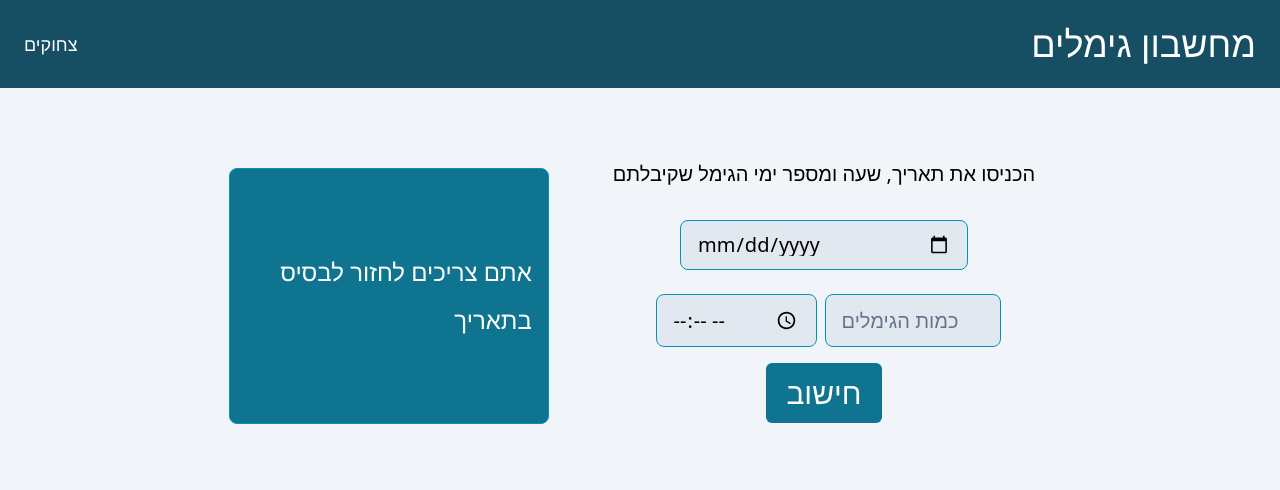
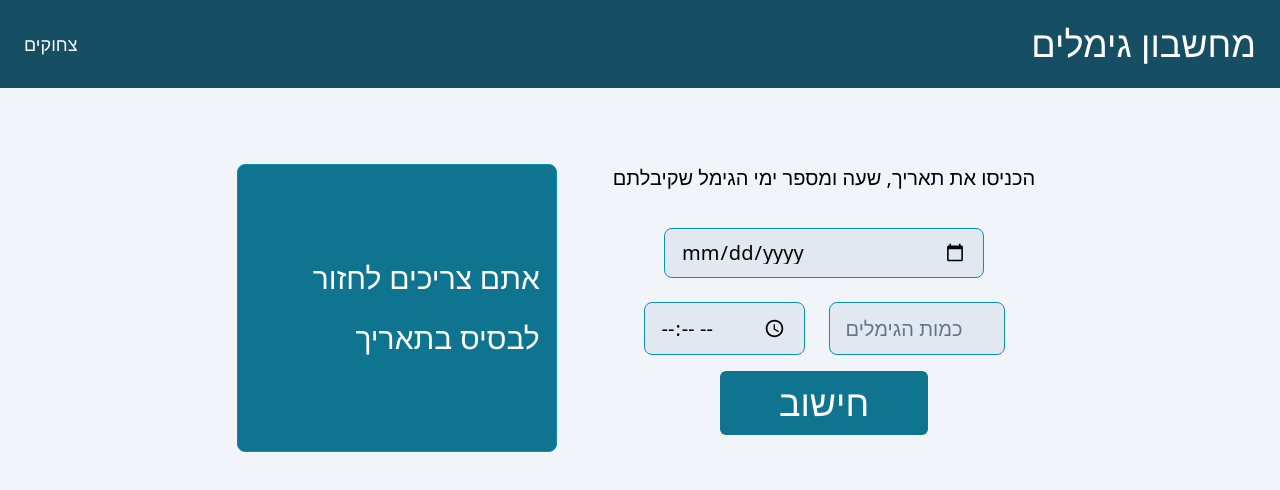
Before and after one commit to karshe69/gimelim, a website: page index.html in a window 1280 px wide. Drawn offline with Linux system fonts and the light colour scheme.

Commit message:
finalized v1.0

```diff
--- a/index.html
+++ b/index.html
@@ -16,31 +16,31 @@
     </nav>
 
     <div class="relative justify-center flex px-2 py-16">
-        <div class="flex items-center justify-center py-4 px-4">
+        <div class="flex items-center justify-center py-3 px-4">
             <div id="output" style="line-height: 2;"
-                class="flex items-center justify-center text-right text-white bg-cyan-700 font-medium py-3 px-4 mx-2 w-80 h-64 transition duration-150 ease-in-out border border-cyan-600 placeholder-slate-500 rounded-lg focus:outline-none focus:shadow-outline-blue focus:border-blue-300 focus:z-10 sm:text-2xl sm:leading-5">
+                class="flex items-center justify-center text-right text-white bg-cyan-700 font-medium py-3 px-4 mx-2 w-80 h-72 transition duration-150 ease-in-out border border-cyan-600 placeholder-slate-500 rounded-lg focus:outline-none focus:shadow-outline-blue focus:border-blue-300 focus:z-10 sm:text-3xl sm:leading-5">
                 אתם צריכים לחזור לבסיס בתאריך
             </div>
         </div>
         <div class="px-4">
-            <div class="py-2 px-6 items-end flex justify-end">
+            <div class="py-3 px-4 items-end flex justify-end">
                 <a class="text-xl">הכניסו את תאריך, שעה ומספר ימי הגימל שקיבלתם</a>
             </div>
             <div class="py-4">
                 <div class="flex items-center justify-center">
                     <input type="date" id="dateInput"
-                        class="bg-slate-200 form-input w-72 py-3 px-4 my-2 leading-5 transition duration-150 ease-in-out border border-cyan-600 placeholder-slate-500 rounded-lg focus:outline-none focus:shadow-outline-blue focus:border-cyan-500 focus:z-10 sm:text-xl sm:leading-5" />
+                        class="bg-slate-200 form-input w-80 py-3 px-4 my-2 leading-5 transition duration-150 ease-in-out border border-cyan-600 placeholder-slate-500 rounded-lg focus:outline-none focus:shadow-outline-blue focus:border-cyan-500 focus:z-10 sm:text-xl sm:leading-5" />
                 </div>
                 <div class="flex items-center justify-center my-2">
                     <input type="time" id="timeInput"
-                        class="bg-slate-200 form-input py-3 px-4 block mx-2 leading-5 transition duration-150 ease-in-out border border-cyan-600 placeholder-slate-500 rounded-lg focus:outline-none focus:shadow-outline-blue focus:border-cyan-500 focus:z-10 sm:text-xl sm:leading-5" />
+                        class="bg-slate-200 form-input py-3 px-4 block mx-3 leading-5 transition duration-150 ease-in-out border border-cyan-600 placeholder-slate-500 rounded-lg focus:outline-none focus:shadow-outline-blue focus:border-cyan-500 focus:z-10 sm:text-xl sm:leading-5" />
                     <input type="number" id="numberInput"
-                        class="bg-slate-200 w-44 form-input py-3 px-4 block my-2 leading-5 transition duration-150 ease-in-out border border-cyan-600 placeholder-slate-500 rounded-lg focus:outline-none focus:shadow-outline-blue focus:border-cyan-500 focus:z-10 sm:text-xl sm:leading-5"
+                        class="bg-slate-200 w-44 form-input py-3 px-4 block mx-3 my-2 leading-5 transition duration-150 ease-in-out border border-cyan-600 placeholder-slate-500 rounded-lg focus:outline-none focus:shadow-outline-blue focus:border-cyan-500 focus:z-10 sm:text-xl sm:leading-5"
                         size="2" min="0" max="99" placeholder="כמות הגימלים" />
                 </div>
                 <div class="flex items-center justify-center">
                     <button id="calculateBtn" type="button"
-                        class="text-3xl px-5 py-3 mx-2  text-white bg-cyan-700 rounded-md hover:bg-cyan-800 active:outline-none active:bg-cyan-600">חישוב</button>
+                        class="text-4xl px-4 py-3 mx-2 w-52 text-white bg-cyan-700 rounded-md hover:bg-cyan-800 active:outline-none active:bg-cyan-600">חישוב</button>
                 </div>
             </div>
         </div>
```
Also changed, not shown: styles/style.css.
